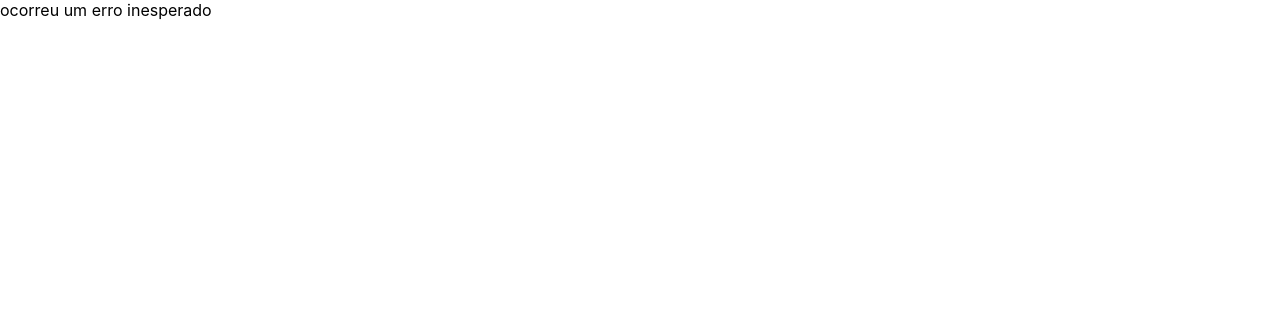
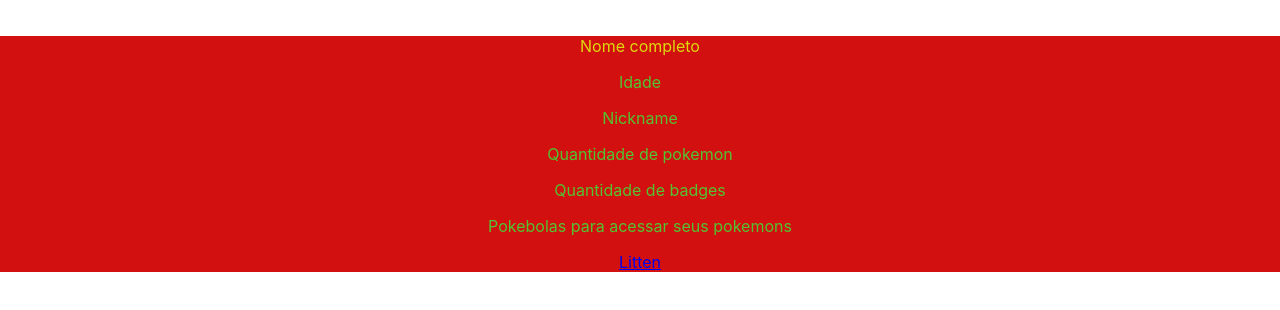
Before and after one commit to emanuelli123456/eu-escolho-voc-, a React (Create React App) app: page / in a window 1280 px wide. Shown: the top 310 px of the page. Built offline with nearby package versions, Linux system fonts and the light colour scheme; no server answers.

Commit message:
tamo indo1

```diff
--- a/package.json
+++ b/package.json
@@ -10,6 +10,7 @@
     "axios": "^1.15.2",
     "react": "^19.2.5",
     "react-dom": "^19.2.5",
+    "react-router-dom": "^7.15.0",
     "react-scripts": "5.0.1",
     "web-vitals": "^2.1.4"
   },
--- a/src/App.js
+++ b/src/App.js
@@ -1,66 +1,20 @@
-import React, {useState, useEffect} from 'react';
-import axios from 'axios';
-import './App.css';
+import React from "react";
+import{Route,BrowserRouter,Routes}from"react-router-dom";
+import Pokezin from"./pokezin";
 
-function App() {
-const [pokemons, setPokemons] = useState({});
-const [loading, setLoading]= useState(true);
-const [error, setError]= useState(false);
-useEffect(()=> {
-  const getData= async () => {
-    try{
-      const res= await
-      axios.get('https://pokeapi.co/api/v2/pokemon/litten');
-        setPokemons(res.data);
-        console.log('Success', res.data);
-        setLoading(false);
-      }
-    catch(err) {
-      console.error("Erro ao carregar API", err);
-      setLoading(false)
-      setError(true)
-    }
-  };
-  getData();
+import Trainer from "./nome";
 
-}, {});
+function App(){
+    return(
+        <BrowserRouter>
+        <Routes>
+            <Route path="/" element={<Trainer/>}/>
+            <Route path= "/pokezin" element={<Pokezin/>}/>
+        </Routes>
 
+        </BrowserRouter>
 
-  if (loading) return <div>
-    className= "loader"> Carregando pokédex
-  </div>;
-
-  if (error) return <div className= "error">ocorreu um erro inesperado</div>;
-
-
-
-
-  return (
-     <div className="App">
-
-    <div className="pokemon-card">
-
-   <div className= "figura">
-
-  <h1>Poke card</h1>
-
-  <div classname="pokemon-container">
-
-  <h3>{pokemons.name}</h3>
-
-  <img src={pokemons.sprites.front_default} alt={pokemons.name}/>
-
-  <h3>{pokemons.stats[0].stat.name+''+
-  pokemons.stats[0].base_stat+ pokemons.stats[1].stat.name+''+
-  pokemons.stats[1].base_stat+
-  pokemons.types[0].type.name}</h3>
-
-
-  </div>
- </div>
-  </div>
-  </div>
- );
+    ) //routes= rotas      path=caminho
 }
 
 export default App;
--- /dev/null
+++ b/src/nome.css
@@ -0,0 +1,10 @@
+.nome{
+   color: rgb(221, 217, 11);
+}
+.home{
+    color:rgb(83, 195, 49);
+}
+.container{
+    background-color: rgb(211, 16, 16);
+    text-align: center
+}
--- /dev/null
+++ b/src/nome.js
@@ -0,0 +1,29 @@
+import React from "react";
+import{Link}from"react-router-dom";
+import "./nome.css"
+
+function Trainer(){
+    return(
+     <div className="home">
+    <img className= "image"></img>
+    <div className= "container">
+
+
+  <p className= "nome">Nome completo</p>
+
+<p>Idade</p>
+
+<p>Nickname</p>
+
+<p>Quantidade de pokemon</p>
+
+<p>Quantidade de badges</p>
+
+<p>Pokebolas para acessar seus pokemons</p>
+<Link to="/pokezin">Litten</Link>
+</div>
+  </div>
+
+ );
+}
+export default Trainer;
--- a/src/App.css
+++ b/src/pokezin.css
@@ -1,19 +1,19 @@
-.App {
+.pokezin {
   text-align: center;
 }
 
-.App-logo {
+.pokezin-logo {
   height: 40vmin;
   pointer-events: none;
 }
 
 @media (prefers-reduced-motion: no-preference) {
-  .App-logo {
+  .pokezin-logo {
     animation: App-logo-spin infinite 20s linear;
   }
 }
 
-.App-header {
+.pokezin-header {
   background-color: #282c34;
   min-height: 100vh;
   display: flex;
@@ -24,7 +24,7 @@
   color: white;
 }
 
-.App-link {
+.pokezin-link {
   color: #61dafb;
 }
 
--- /dev/null
+++ b/src/pokezin.js
@@ -0,0 +1,67 @@
+import React, {useState, useEffect} from 'react';
+import axios from 'axios';
+import './pokezin.css';
+
+function Pokezin () {
+const [pokemons, setPokemons] = useState({});
+const [loading, setLoading]= useState(true);
+const [error, setError]= useState(false);
+
+useEffect(()=> {
+  const getData= async () => {
+    try{
+      const res= await
+      axios.get('https://pokeapi.co/api/v2/pokemon/litten');
+        setPokemons(res.data);
+        console.log('Success', res.data);
+        setLoading(false);
+      }
+    catch(err) {
+      console.error("Erro ao carregar API", err);
+      setLoading(false)
+      setError(true)
+    }
+  };
+  getData();
+
+}, {});
+
+
+  if (loading) return <div>
+    className= "loader"> Carregando pokédex
+  </div>;
+
+  if (error) return <div className= "error">ocorreu um erro inesperado</div>;
+
+
+
+
+  return (
+     <div className="pokezin">
+
+    <div className="pokemon-card">
+
+   <div className= "figura">
+
+  <h1>Poke card</h1>
+
+  <div classname="pokemon-container">
+
+  <h3>{pokemons.name}</h3>
+
+  <img src={pokemons.sprites.front_default} alt={pokemons.name}/>
+
+  <h3>{pokemons.stats[0].stat.name+''+
+  pokemons.stats[0].base_stat+ pokemons.stats[1].stat.name+''+
+  pokemons.stats[1].base_stat+
+  pokemons.types[0].type.name}</h3>
+
+
+  </div>
+ </div>
+  </div>
+  </div>
+ );
+}
+
+export default Pokezin;
```
Also changed, not shown: 1 other file (tests, documents, lock files or other folders).
